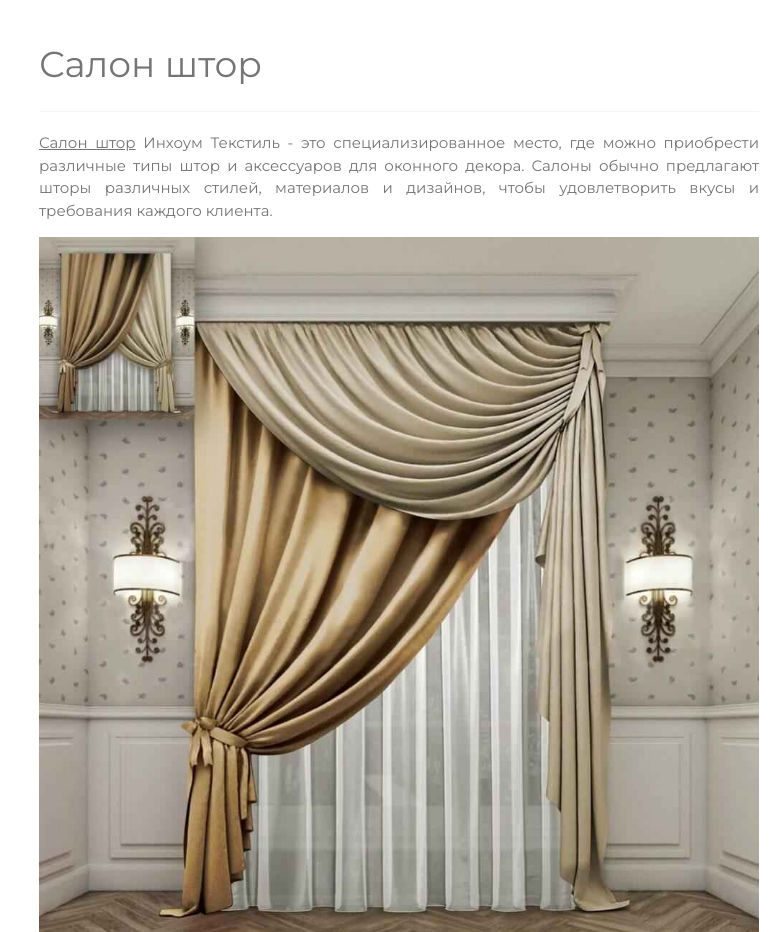
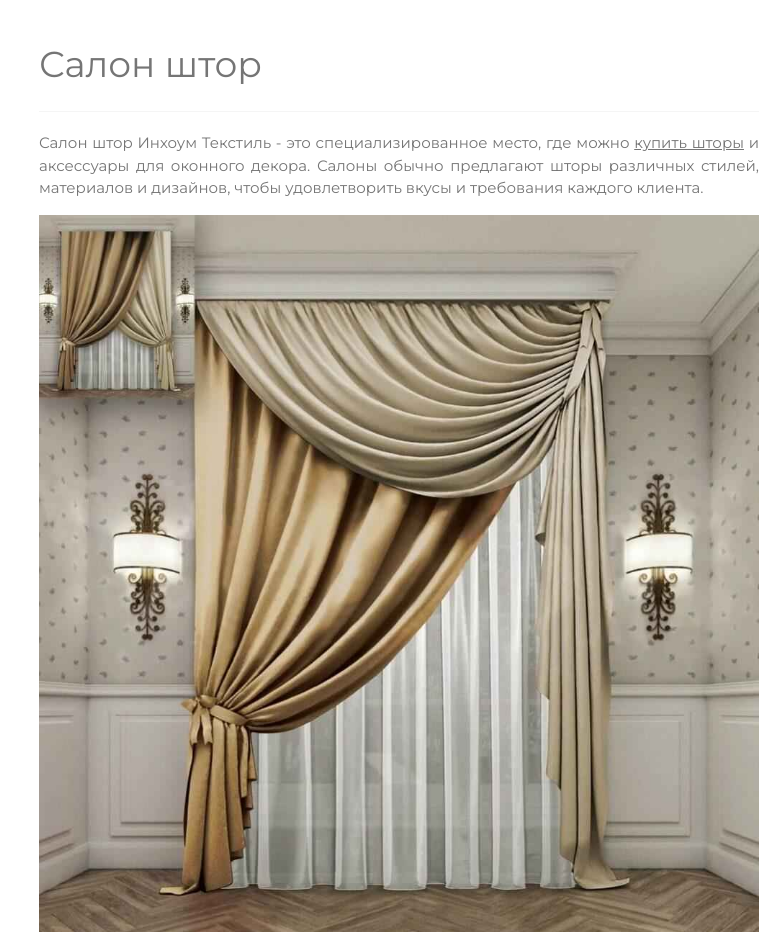
Before and after one commit to shollys/shollys.github.io, a plain HTML site: page index.html in a window 1280 px wide. Shown: the part 1240-2172 px from the top of the page, without its empty margins (497-1280 px from the left). Drawn offline with Linux system fonts and the light colour scheme.

Commit message:
Add files via upload

```diff
--- a/index.html
+++ b/index.html
@@ -76,7 +76,7 @@
     <h1>Салон штор</h1>
     <hr class="w3-opacity">
 
-<p><a href="https://inhometex.by">Салон штор</a> Инхоум Текстиль - это специализированное место, где можно приобрести различные типы штор и аксессуаров для оконного декора. Салоны обычно предлагают шторы различных стилей, материалов и дизайнов, чтобы удовлетворить вкусы и требования каждого клиента.</p>
+<p>Салон штор Инхоум Текстиль - это специализированное место, где можно <a href="https://inhometex.by/">купить шторы</a> и аксессуары для оконного декора. Салоны обычно предлагают шторы различных стилей, материалов и дизайнов, чтобы удовлетворить вкусы и требования каждого клиента.</p>
 
 <div align="center"><img src="/1.jpg" style="width:100%"></div>
 
```
Also changed, not shown: 1.html (+2 -0 lines).
